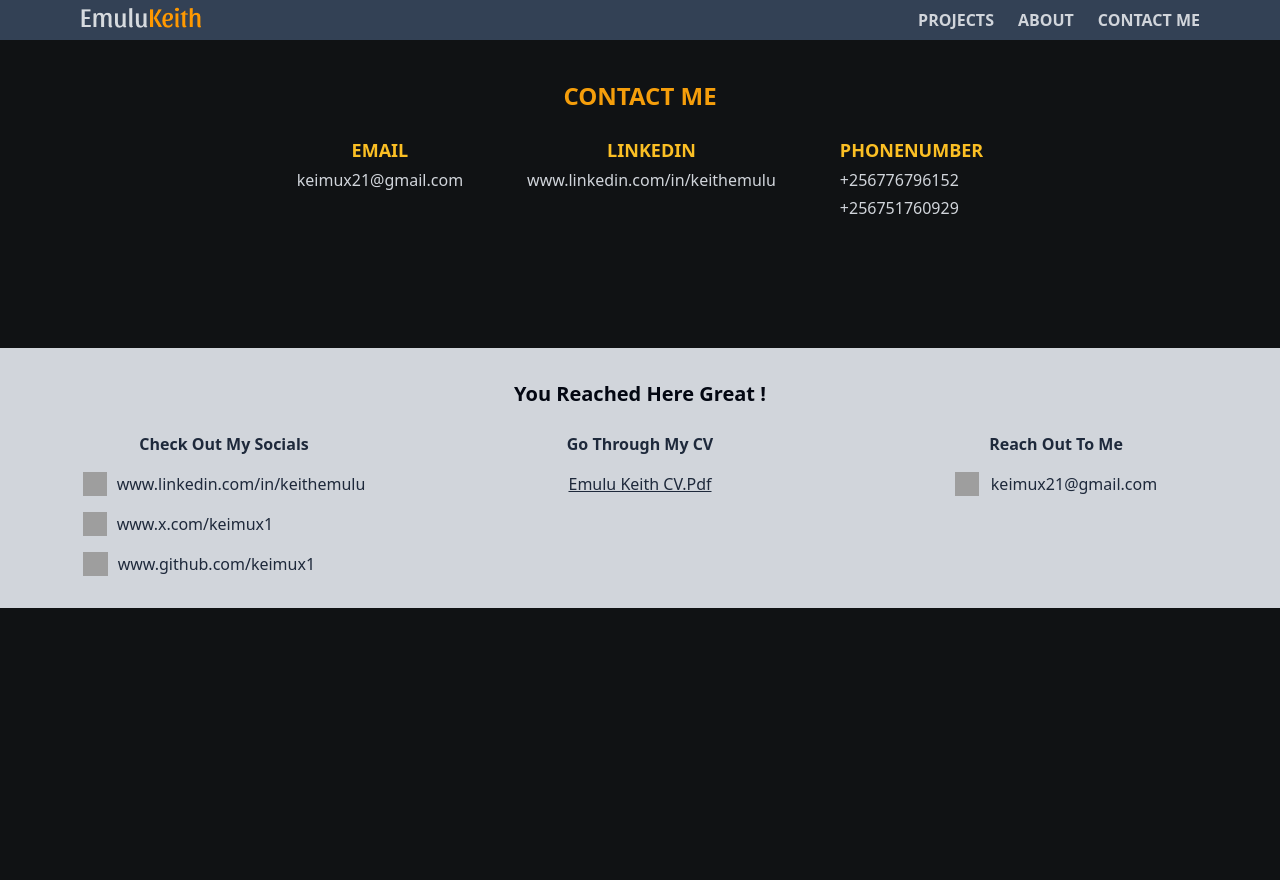
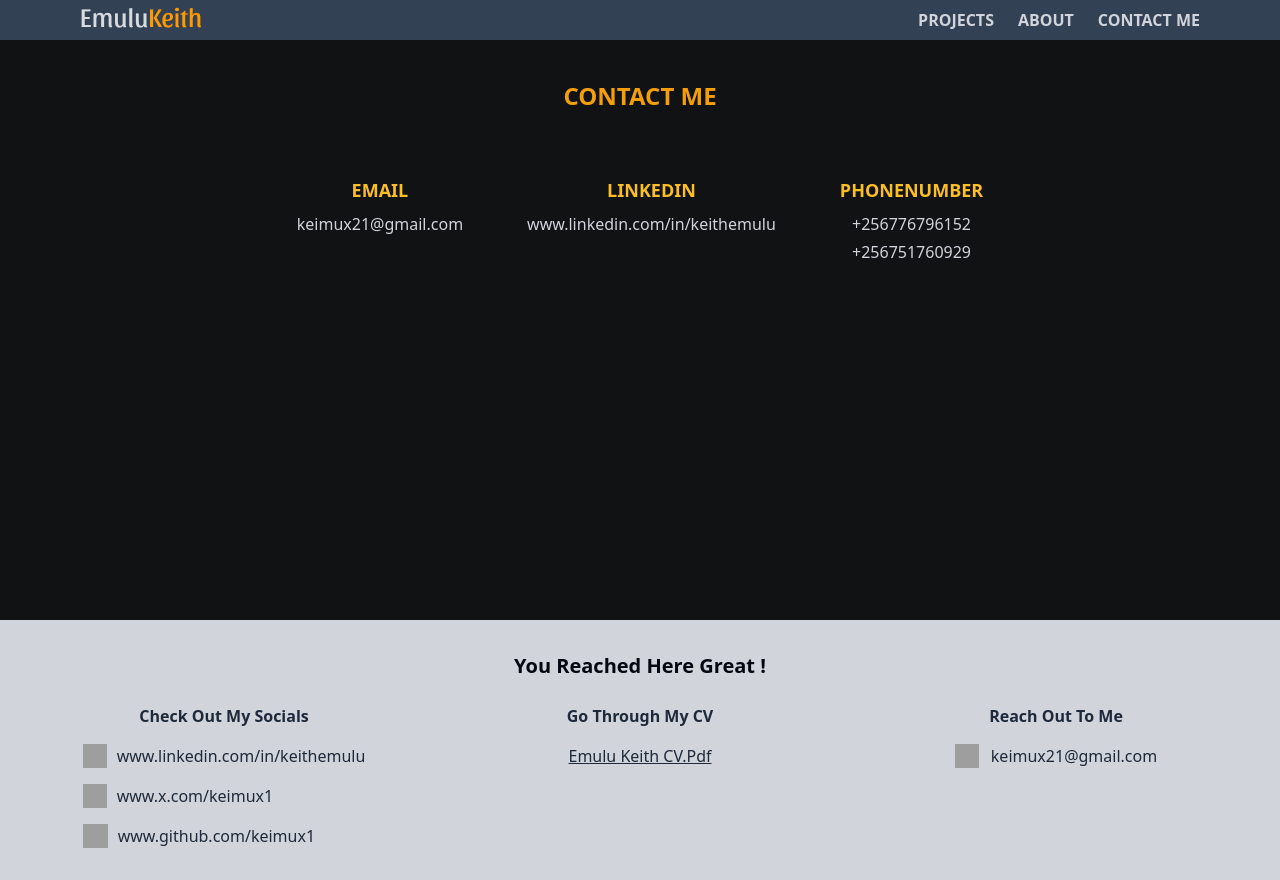
Before and after one commit to keimux1/keithemulu, a React (Vite) app: page /contact in a window 1280 px wide. Before the commit the page ends 800 px from the top, so only its background shows below. Built offline with nearby package versions, Linux system fonts and the light colour scheme; grey boxes are pictures that could not be loaded.

Commit message:
sucess fully added the footer

```diff
--- a/src/App.jsx
+++ b/src/App.jsx
@@ -16,7 +16,7 @@
   return (
     <Router>
       <ScrollToTop />
-      <div className='mt-20'>
+      <div className='mt-20 min-h-screen flex flex-col'>
         <Navbar />
 
         <Routes>
@@ -26,11 +26,12 @@
           <Route path='/contact' element={<ContactMe />}></Route>
         </Routes>
 
-        <CallToActionController>
-          <CallToAction />
-        </CallToActionController>
-
-        <Footer />
+        <div className='mt-auto'>
+          <CallToActionController>
+            <CallToAction />
+          </CallToActionController>
+          <Footer />
+        </div>
       </div>
     </Router>
   )
--- a/src/Components/ContactMe.jsx
+++ b/src/Components/ContactMe.jsx
@@ -4,23 +4,25 @@
 
 const ContactMe = () => {
   return (
-    <div className='flex flex-col justify-center items-center gap-6 mb-32 '>
+    <div className='flex flex-col items-center gap-16 mb-16'>
       <div className='text-2xl text-amber-500 font-extrabold'>CONTACT ME</div>
       <div className='flex gap-16  max-md:flex-col'>
-        <div className='flex flex-col gap-1'>
+
+        <div className='flex flex-col gap-2 items-center max-md:gap-4'>
           <div className='uppercase text-center text-amber-400 font-semibold text-lg'>Email</div>
           <div>keimux21@gmail.com</div>
         </div>
 
-        <div className='flex flex-col gap-1'>
+        <div className='flex flex-col gap-2  items-center max-md:gap-4'>
           <div className='uppercase text-center text-amber-400 font-semibold text-lg'>LinkedIn</div>
           <Link target="_blank" className="flex gap-2.5 whitespace-nowrap  hover:text-amber-700" to="https://www.linkedin.com/in/keithemulu/">
             www.linkedin.com/in/keithemulu
           </Link>
         </div>
 
-        <div className='flex flex-col gap-1'>
+        <div className='flex flex-col gap-2 items-center max-md:gap-4'>
           <div className='uppercase text-center text-amber-400 font-semibold text-lg'>PhoneNumber</div>
+          <div className='flex flex-col gap-1 max-md:gap-4'>
             <div className='flex'>
               <div>+256</div>
               <div>776796152</div>
@@ -28,6 +30,7 @@
             <div className='flex'>
               <div>+256</div>
               <div>751760929</div>
+            </div>
           </div>
 
         </div>
```
Also changed, not shown: src/Components/CallToActionController.jsx (line endings or trailing spaces). Lines whose indentation alone changed are shown as unchanged.
